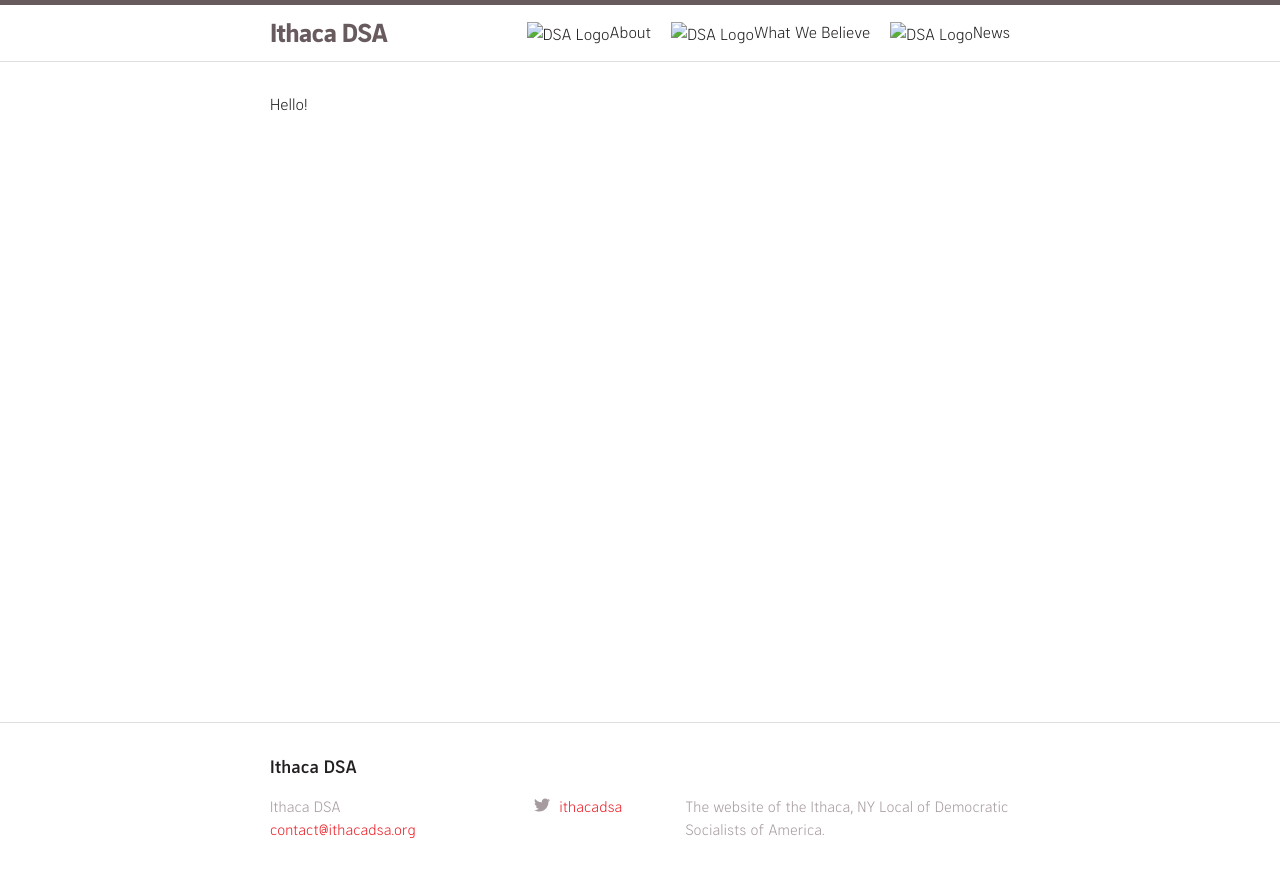
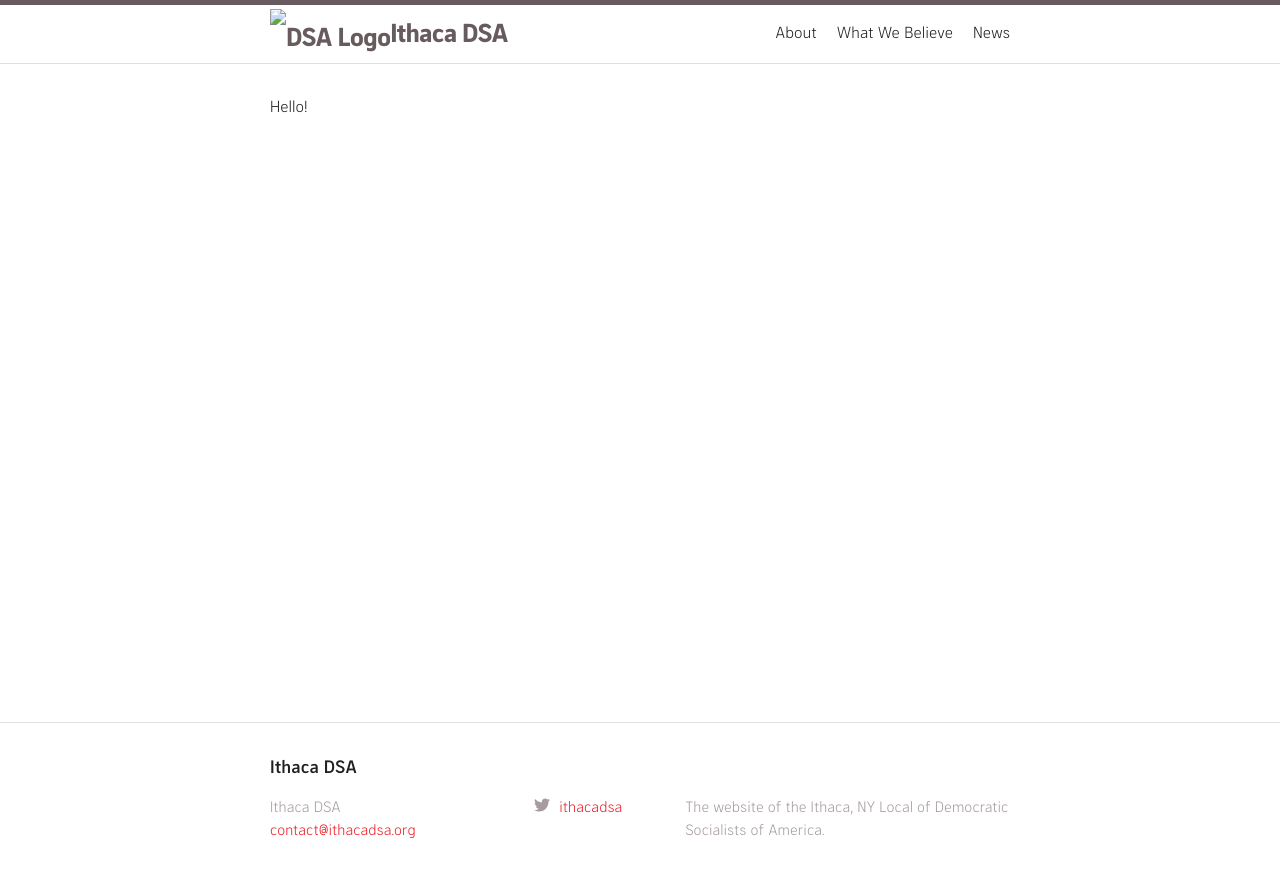
Before and after one commit to ithacadsa/ithacadsa.github.io, a Jekyll site: the page built from index.md, in a window 1280 px wide. Shown: the top 877 px of the page. Built offline with Jekyll 4.4.1, drawn with Linux system fonts in a browser that asks for light colours.

Commit message:
correctly addeng the logo

```diff
--- a/_includes/header.html
+++ b/_includes/header.html
@@ -3,7 +3,7 @@
   <div class="wrapper">
     {%- assign default_paths = site.pages | map: "path" -%}
     {%- assign page_paths = site.header_pages | default: default_paths -%}
-    <a class="site-title" rel="author" href="{{ "/" | relative_url }}">{{ site.title | escape }}</a>
+    <a class="site-title" rel="author" href="{{ "/" | relative_url }}"><img alt="DSA Logo" href={{ "/assets/img/dsa_logo-500.png" | absolute_url }} />{{ site.title | escape }}</a>
 
     {%- if page_paths -%}
       <nav class="site-nav">
@@ -20,7 +20,7 @@
           {%- for path in page_paths -%}
             {%- assign my_page = site.pages | where: "path", path | first -%}
             {%- if my_page.title -%}
-            <a class="page-link" href="{{ my_page.url | relative_url }}"><img alt="DSA Logo" href={{ "/assets/img/dsa_logo-500.png" | absolute_url }}</img>{{ my_page.title | escape }}</a>
+            <a class="page-link" href="{{ my_page.url | relative_url }}">{{ my_page.title | escape }}</a>
             {%- endif -%}
           {%- endfor -%}
         </div>
```
